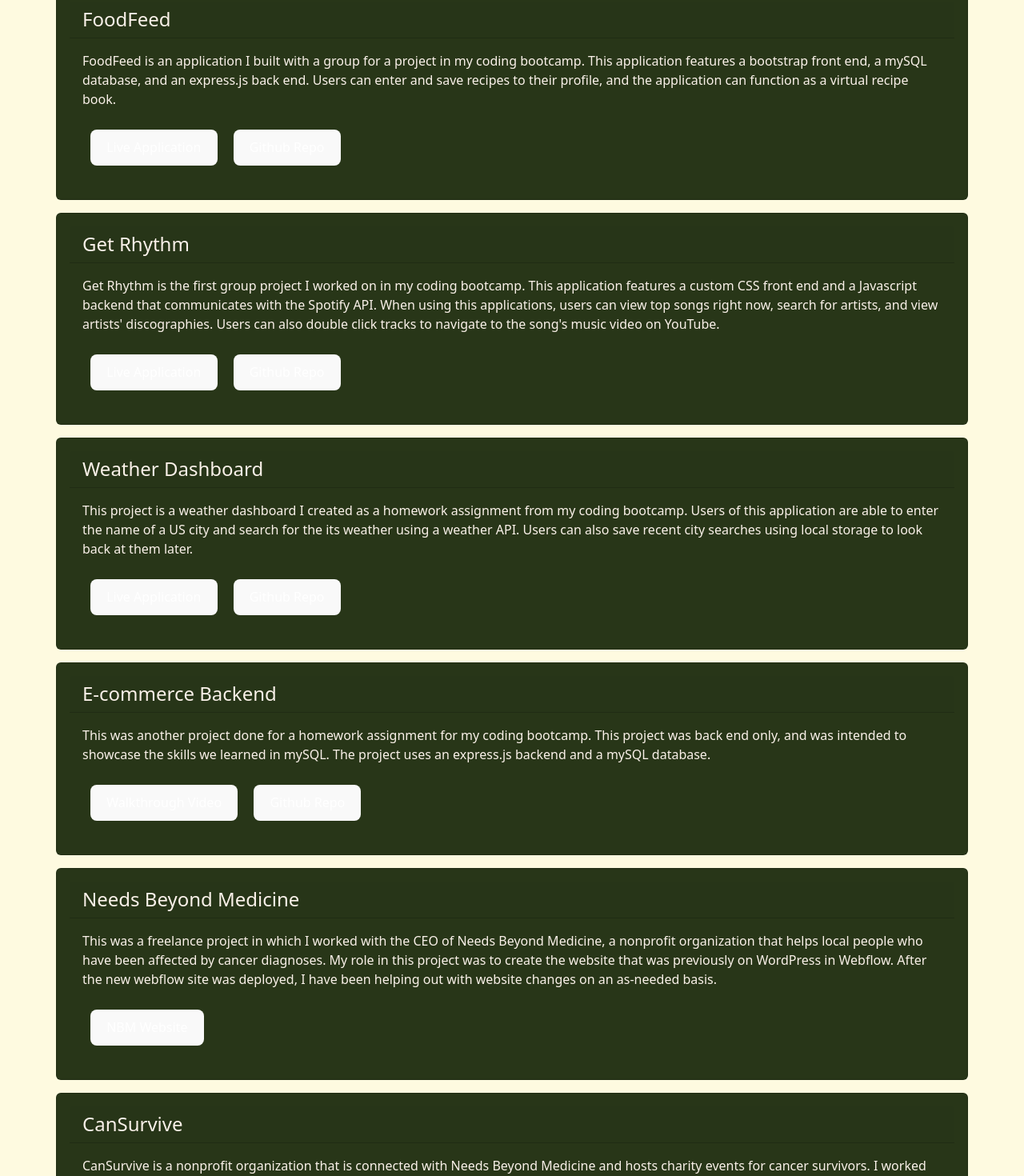
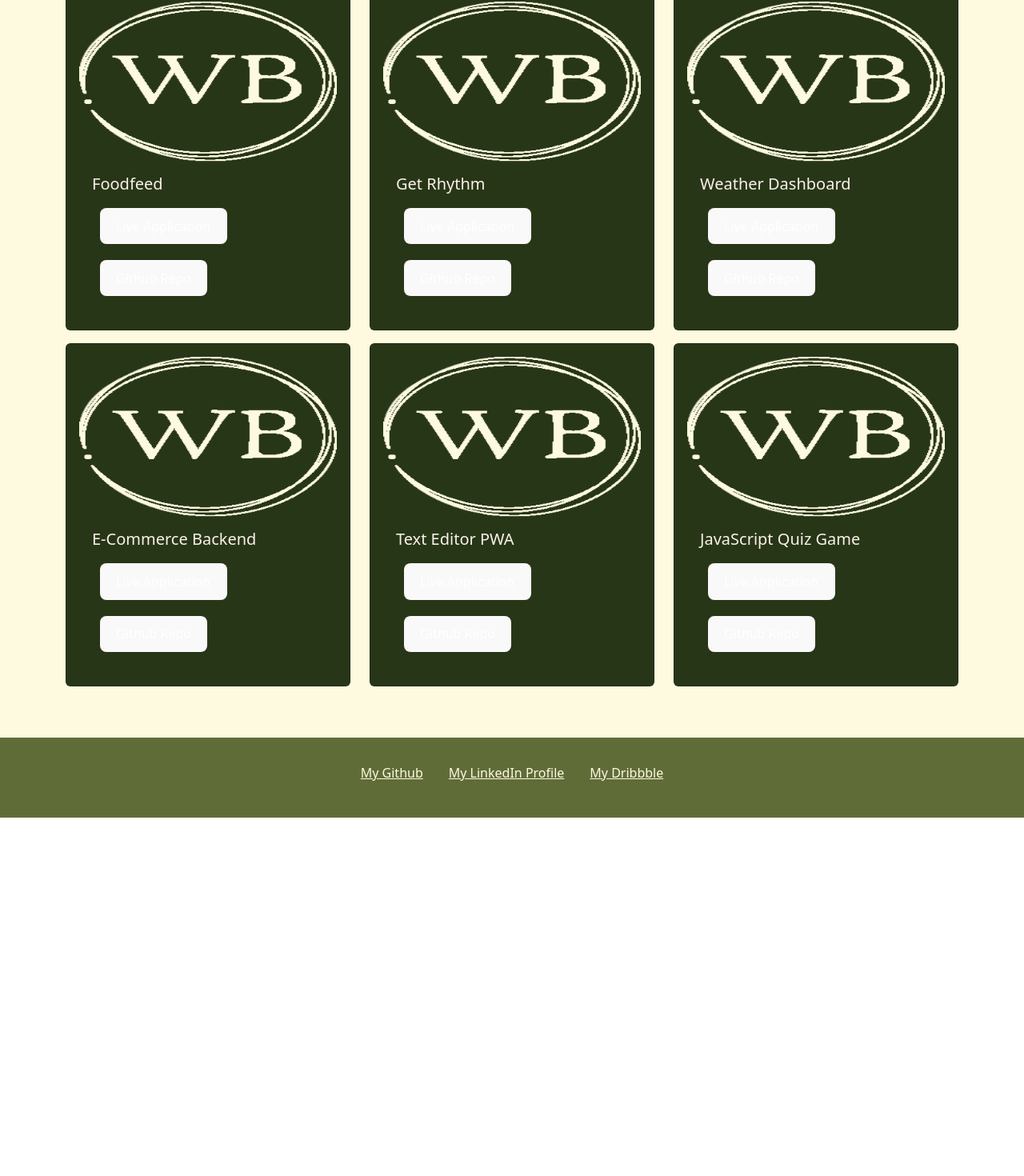
Before and after one commit to whitbreezy/portfolio, a React (Vite) app: page /projects in a window 1280 px wide. Shown: the part 587-2057 px from the top of the page at 80% size. After the commit the page ends 1609 px from the top, so only its background shows below. Built offline with nearby package versions, Linux system fonts and the light colour scheme.

Commit message:
project component created"

```diff
--- /dev/null
+++ b/src/components/UI/ProjectCard.jsx
@@ -0,0 +1,39 @@
+import Row from 'react-bootstrap/Row';
+import Card from 'react-bootstrap/Card';
+import { Col } from 'react-bootstrap';
+const styles = {
+    projectImg:{
+    width: '100%',
+    maxHeight: '200px'
+    },
+    projectCard:{
+        minHeight:'500px'
+    }
+}
+
+export default function ProjectCard({projects}){
+    return(
+        <div>
+            <Row>
+            {projects.map((project) => (
+                <Col key={project.id} lg={4} md={6} sm={12}>
+                    <Card className='p-3 mb-3' >
+                        <Card.Img variant="top" src={project.img} style={styles.projectImg}/>
+                        <Card.Body>
+                            <Card.Title>{project.title}</Card.Title>
+                            <a href={project.url}>
+                                <button>Live Application</button>
+                            </a>
+                            <a href={project.github}>
+                                <button>Github Repo</button>
+                            </a>
+                        </Card.Body>
+                    </Card>
+                </Col>
+
+            ))}
+            </Row>
+
+        </div>
+    )
+}
--- a/src/index.css
+++ b/src/index.css
@@ -62,7 +62,7 @@ button {
   font-size: 1em;
   font-weight: 500;
   font-family: inherit;
-  background-color: #606c38;
+  background-color: #bc6c25;
   cursor: pointer;
   transition: border-color 0.25s;
   margin: 10px;
--- a/src/pages/ProjectsPage.jsx
+++ b/src/pages/ProjectsPage.jsx
@@ -1,6 +1,8 @@
 import Row from 'react-bootstrap/Row';
 import { Container } from 'react-bootstrap';
-import Card from 'react-bootstrap/Card';
+import ProjectCard from '../components/UI/ProjectCard';
+import projects from '../projects'
+
 
 export default function ProjectsPage() {
     return (
@@ -14,111 +16,7 @@ export default function ProjectsPage() {
                         Check out some of my projects below!
                     </p>
                 </Row>
-                <Row>
-                    <Card className='p-3 mb-3'>
-                        <Card.Header as="h4">FoodFeed</Card.Header>
-                        <Card.Body>
-                            <Card.Text>
-                                FoodFeed is an application I built with a group for a project in my coding bootcamp.
-                                This application features a bootstrap front end, a mySQL database, and an express.js back end.
-                                Users can enter and save recipes to their profile, and the application can function as a virtual recipe book.
-                            </Card.Text>
-                            <a href='https://enigmatic-hollows-51581-85d21f4c37a7.herokuapp.com/login'>
-                                <button>Live Application</button>
-                            </a>
-                            <a href='https://github.com/Phansen47/FoodFeed'>
-                                <button>Github Repo</button>
-                            </a>
-
-                        </Card.Body>
-                    </Card>
-                </Row>
-                <Row>
-                    <Card className='p-3 mb-3'>
-                        <Card.Header as="h4">Get Rhythm</Card.Header>
-                        <Card.Body>
-                            <Card.Text>
-                                Get Rhythm is the first group project I worked on in my coding bootcamp. This application features a custom CSS front end
-                                and a Javascript backend that communicates with the Spotify API. When using this applications, users can view top songs right now,
-                                search for artists, and view artists' discographies. Users can also double click tracks to navigate to the song's music video on YouTube.
-                            </Card.Text>
-                            <a href='https://whitbreezy.github.io/get-rhythm/'>
-                                <button>Live Application</button>
-                            </a>
-                            <a href='https://github.com/whitbreezy/get-rhythm'>
-                                <button>Github Repo</button>
-                            </a>
-
-                        </Card.Body>
-                    </Card>
-                </Row>
-                <Row>
-                    <Card className='p-3 mb-3'>
-                        <Card.Header as="h4">Weather Dashboard</Card.Header>
-                        <Card.Body>
-                            <Card.Text>
-                                This project is a weather dashboard I created as a homework assignment from my coding bootcamp. Users of this application
-                                are able to enter the name of a US city and search for the its weather using a weather API. Users can also save recent city searches
-                                using local storage to look back at them later.
-                            </Card.Text>
-                            <a href='https://whitbreezy.github.io/weather-dashboard/'>
-                                <button>Live Application</button>
-                            </a>
-                            <a href='https://github.com/whitbreezy/weather-dashboard'>
-                                <button>Github Repo</button>
-                            </a>
-
-                        </Card.Body>
-                    </Card>
-                </Row>
-                <Row>
-                    <Card className='p-3 mb-3'>
-                        <Card.Header as="h4">E-commerce Backend</Card.Header>
-                        <Card.Body>
-                            <Card.Text>
-                                This was another project done for a homework assignment for my coding bootcamp. This project was back end only, and was intended to
-                                showcase the skills we learned in mySQL. The project uses an express.js backend and a mySQL database.
-                            </Card.Text>
-                            <a href='https://drive.google.com/file/d/10CXetC_QeFhRy3n2enK9D1E2V0ngrLaf/view'>
-                                <button>Walkthrough Video</button>
-                            </a>
-                            <a href='https://github.com/whitbreezy/ecommerce-backend'>
-                                <button>Github Repo</button>
-                            </a>
-
-                        </Card.Body>
-                    </Card>
-                </Row>
-                <Row>
-                    <Card className='p-3 mb-3'>
-                        <Card.Header as="h4">Needs Beyond Medicine</Card.Header>
-                        <Card.Body>
-                            <Card.Text>
-                                This was a freelance project in which I worked with the CEO of Needs Beyond Medicine, a nonprofit organization that helps local
-                                people who have been affected by cancer diagnoses. My role in this project was to create the website that was previously on WordPress in Webflow.
-                                After the new webflow site was deployed, I have been helping out with website changes on an as-needed basis.
-                            </Card.Text>
-                            <a href='https://needsbeyondmedicine.org'>
-                                <button>NBM Website</button>
-                            </a>
-                        </Card.Body>
-                    </Card>
-                </Row>
-                <Row>
-                    <Card className='p-3 mb-3'>
-                        <Card.Header as="h4">CanSurvive</Card.Header>
-                        <Card.Body>
-                            <Card.Text>
-                                CanSurvive is a nonprofit organization that is connected with Needs Beyond Medicine and hosts charity events for cancer survivors.
-                                I worked with the CEO to create the CanSurvive site in webflow and created a new logo to go on their new site.
-                            </Card.Text>
-                            <a href='https://cansurvive.org'>
-                                <button>CanSurvive Website</button>
-                            </a>
-
-                        </Card.Body>
-                    </Card>
-                </Row>
+                <ProjectCard projects = {projects}/>
             </Container>
         </div>
     );
--- /dev/null
+++ b/src/projects.js
@@ -0,0 +1,47 @@
+const projects = [
+    {
+        id: '1',
+        img: 'src/assets/wblogo.png',
+        title: 'Foodfeed',
+        url: 'https://enigmatic-hollows-51581-85d21f4c37a7.herokuapp.com/login',
+        github: 'https://github.com/Phansen47/FoodFeed'
+    },
+    {
+        id: '2',
+        img: 'src/assets/wblogo.png',
+        title: 'Get Rhythm',
+        url: 'https://whitbreezy.github.io/get-rhythm/',
+        github: 'https://github.com/whitbreezy/get-rhythm'
+    },
+    {
+        id: '3',
+        img: 'src/assets/wblogo.png',
+        title: 'Weather Dashboard',
+        url: 'https://whitbreezy.github.io/weather-dashboard/',
+        github: 'https://github.com/whitbreezy/weather-dashboard'
+    },
+    {
+        id: '4',
+        img: 'src/assets/wblogo.png',
+        title: 'E-Commerce Backend',
+        url: 'https://drive.google.com/file/d/10CXetC_QeFhRy3n2enK9D1E2V0ngrLaf/view',
+        github: 'https://github.com/whitbreezy/ecommerce-backend'
+    },
+    {
+        id: '5',
+        img: 'src/assets/wblogo.png',
+        title: 'Text Editor PWA',
+        url: 'https://text-editor-pwa-x94e.onrender.com/',
+        github: 'https://github.com/whitbreezy/text-editor-pwa'
+    },
+    {
+        id: '6',
+        img: 'src/assets/wblogo.png',
+        title: 'JavaScript Quiz Game',
+        url: 'https://whitbreezy.github.io/js-quiz/',
+        github: 'https://github.com/whitbreezy/js-quiz'
+    },
+];
+
+
+export default projects
```
Also changed, not shown: src/components/UI/Display.jsx (added, +15 -0 lines).
